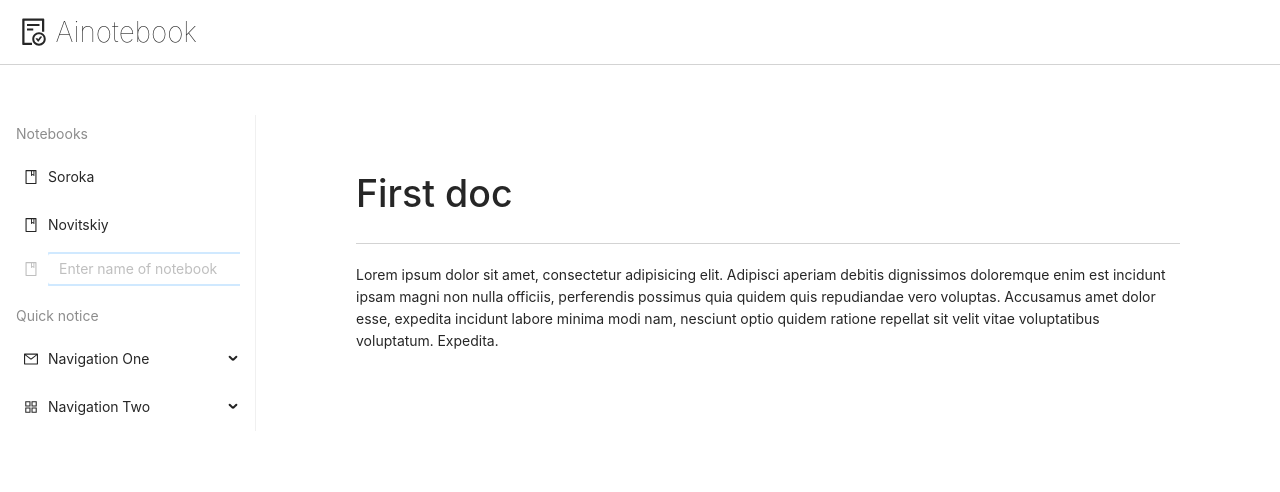
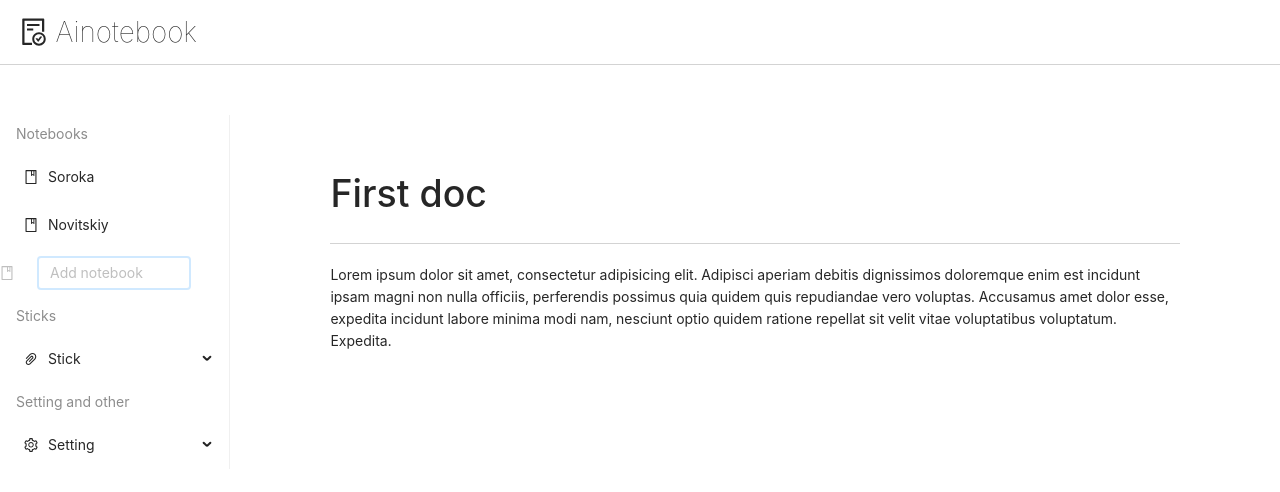
Before and after one commit to strutovsky/ainotebook, a React (Create React App) app in the folder src/frontend-service/ainotebook/: page / in a window 1280 px wide. Both pictures are taken after a click on the element "Add notebook". Shown: the top 492 px of the page. Built offline with nearby package versions, Linux system fonts and the light colour scheme.

Commit message:
Universal component for adding to list

```diff
--- /dev/null
+++ b/src/frontend-service/ainotebook/src/common/adding/index.js
@@ -0,0 +1,39 @@
+import React, {useEffect, useState} from 'react'
+import MenuStyles from '../../components/Menu/menu.module.css';
+import {BookOutlined, PlusOutlined} from '@ant-design/icons';
+import {Input, Menu} from 'antd';
+
+const Add = ({addingMode, setAddingMode, placeholder, add}) => {
+    const [value, setValue] = useState("")
+
+    const valueHandler = (e) => {
+        setValue(e.target.value)
+    }
+
+    return (<>
+                {!addingMode && <div className={MenuStyles.tempNoteboook}
+                                   key={'add'}
+                                   onClick={() => setAddingMode(true)}
+                >
+                    <PlusOutlined /> {placeholder}
+                </div>}
+
+                {addingMode && <Menu.Item className={MenuStyles.tempNoteboook}
+                                          key={'temp'} icon={<BookOutlined /> }
+                                          disabled={true}
+                >
+
+                    <Input
+                        placeholder={placeholder}
+                        value={value}
+                        autoFocus={true}
+                        onChange={valueHandler}
+                        onBlur={(e) => {
+                            setValue('')
+                            add(e)
+                        }}/>
+                </Menu.Item>}
+            </>)
+}
+
+export default Add
--- a/src/frontend-service/ainotebook/src/components/Menu/index.js
+++ b/src/frontend-service/ainotebook/src/components/Menu/index.js
@@ -7,10 +7,11 @@ import {
     PieChartOutlined,
     DesktopOutlined,
     ContainerOutlined,
-    MailOutlined, BookOutlined, PlusOutlined,
+    MailOutlined, BookOutlined, PlusOutlined, PaperClipOutlined, SettingOutlined,
 } from '@ant-design/icons';
 
 import MenuStyles from './menu.module.css'
+import Add from '../../common/adding';
 
 const { SubMenu } = Menu;
 
@@ -31,12 +32,7 @@ class MainMenu extends React.Component {
 
     addNoteBook = (e) => {
         this.props.setAddingMode(false)
-        this.setState({notebookValue: ''})
-        this.props.AddBook(this.state.notebookValue)
-    }
-
-    nootebookChangeHandler = (e) => {
-        this.setState({notebookValue: e.target.value})
+        this.props.AddBook(e.target.value)
     }
 
     toggleCollapsed = () => {
@@ -65,39 +61,27 @@ class MainMenu extends React.Component {
                         {this.props.notebooks.map(item => (<Menu.Item key={item.id} icon={<BookOutlined />}>
                             {item.name}
                         </Menu.Item>))}
+
+                        <Add
+                            addingMode={this.props.addingMode}
+                            setAddingMode={this.props.setAddingMode}
+                            placeholder={"Add notebook"}
+                            add={this.addNoteBook}
+                        />
                     </Menu.ItemGroup>
 
-                    {!this.props.addingMode && <div className={MenuStyles.tempNoteboook}
-                               key={'add'}
-                               onClick={() => this.props.setAddingMode(true)}
-                    >
-                        <PlusOutlined /> Add notebook
-                    </div>}
 
 
-                    {this.props.addingMode &&  <Menu.Item className={MenuStyles.tempNoteboook}
-                               key={'temp'} icon={<BookOutlined /> }
-                               disabled={true}
-                    >
-
-                        <Input ref={this.addBookRef}
-                               placeholder="Enter name of notebook"
-                               value={this.state.notebookValue}
-                               autoFocus={true}
-                               onChange={this.nootebookChangeHandler}
-                               onBlur={this.addNoteBook}/>
-
-                    </Menu.Item>}
-
-                    <Menu.ItemGroup title={"Quick notice"}>
-                        <SubMenu key="sub1" icon={<MailOutlined />} title="Navigation One">
-                            <Menu.Item key="5">Option 5</Menu.Item>
-                            <Menu.Item key="6">Option 6</Menu.Item>
-                            <Menu.Item key="7">Option 7</Menu.Item>
-                            <Menu.Item key="8">Option 8</Menu.Item>
+                    <Menu.ItemGroup title={"Sticks"}>
+                        <SubMenu key="sub1" icon={<PaperClipOutlined />} title="Stick">
+                            <Menu.Item key="5">Page 1</Menu.Item>
+                            <Menu.Item key="5">Page 2</Menu.Item>
+                            <Menu.Item key="5">Page 3</Menu.Item>
                         </SubMenu>
                     </Menu.ItemGroup>
-                    <SubMenu key="sub2" icon={<AppstoreOutlined />} title="Navigation Two">
+
+                    <Menu.ItemGroup title={"Setting and other"}>
+                        <SubMenu key="sub2" icon={<SettingOutlined />} title="Setting" o>
                             <Menu.Item key="9">Option 9</Menu.Item>
                             <Menu.Item key="10">Option 10</Menu.Item>
                             <SubMenu key="sub3" title="Submenu">
@@ -105,6 +89,7 @@ class MainMenu extends React.Component {
                                 <Menu.Item key="12">Option 12</Menu.Item>
                             </SubMenu>
                         </SubMenu>
+                    </Menu.ItemGroup>
                 </Menu>
             </div>
         );
--- a/src/frontend-service/ainotebook/src/components/Menu/menu.module.css
+++ b/src/frontend-service/ainotebook/src/components/Menu/menu.module.css
@@ -28,6 +28,8 @@
 }
 
 .tempNoteboook input {
-    width: 200px;
+    width: 150px;
     border: none;
+    outline: none!important;
+    margin-left: 15px;
 }
```
Lines whose indentation alone changed are shown as unchanged.
